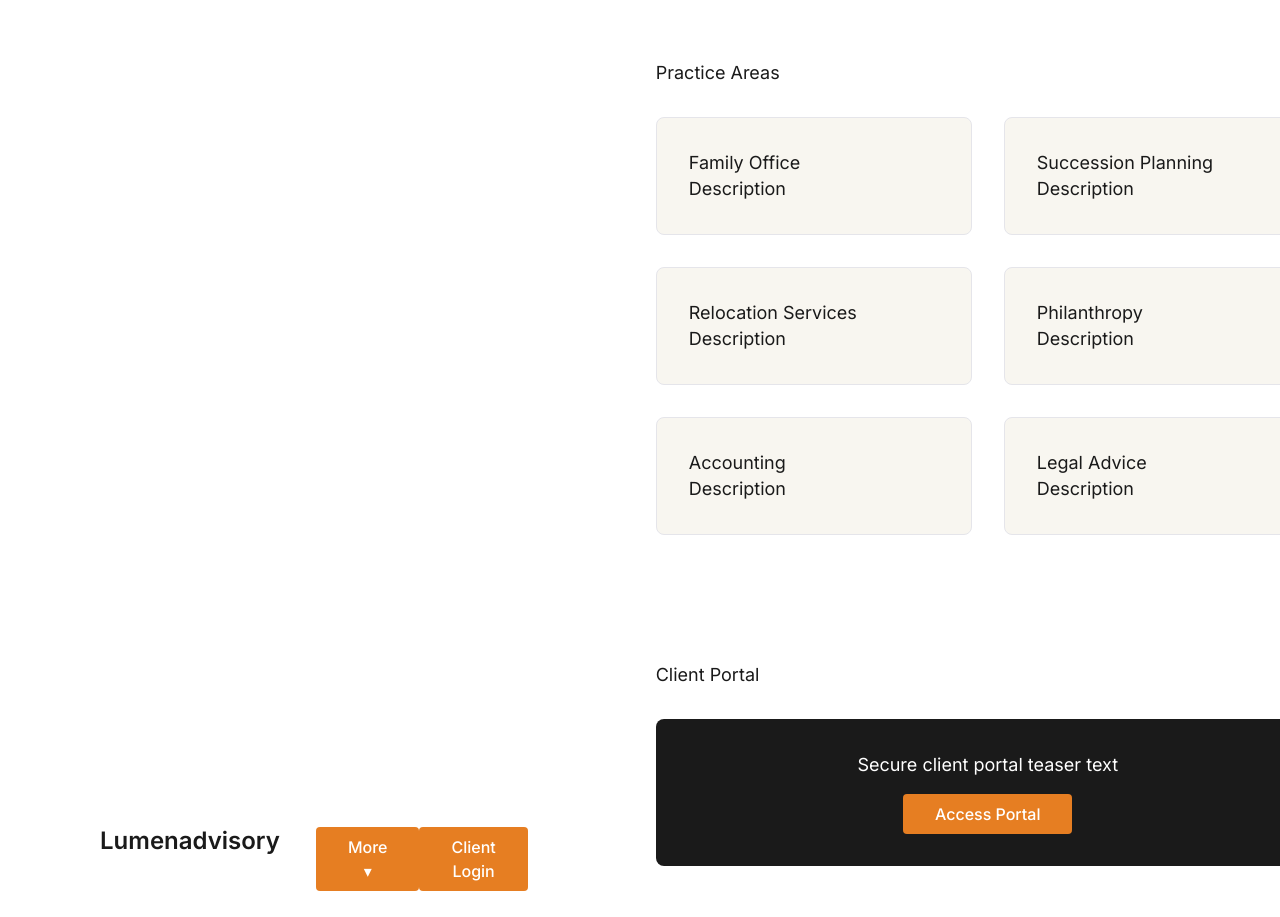
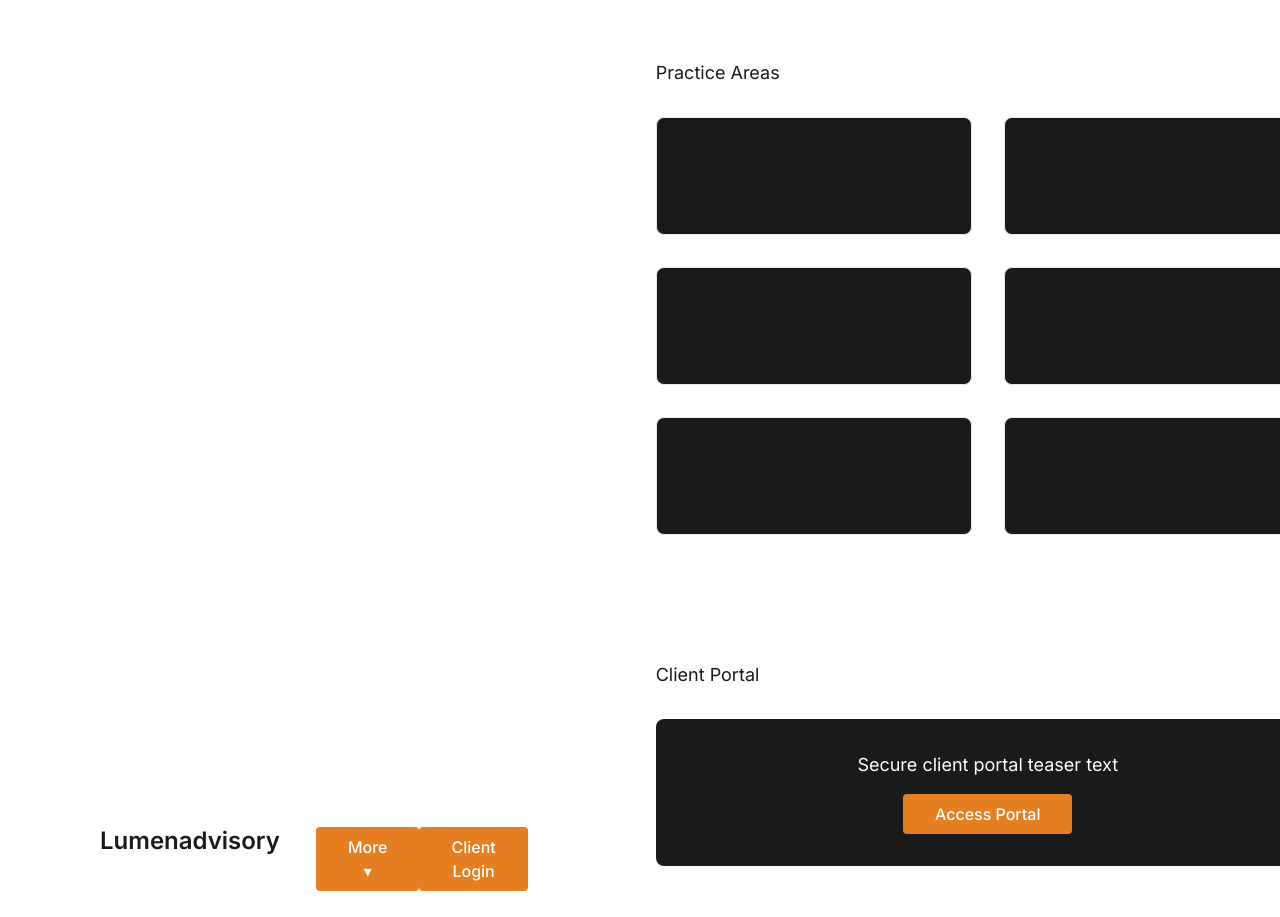
Before and after one commit to FLKevin23/Lumen, a website built with Vite: page index.html in a window 1280 px wide. Shown: the part 1008-1925 px from the top of the page. Built offline with nearby package versions, Linux system fonts and the light colour scheme.

Commit message:
Updated index.html

```diff
--- a/index.html
+++ b/index.html
@@ -332,7 +332,7 @@
 
     .practice-area-item {
       padding: var(--spacing-m);
-      background-color: var(--cream);
+      background-color: #1a1a1a;
       border-radius: 8px;
       border: 1px solid var(--light-grey);
       transition: transform 0.3s ease, box-shadow 0.3s ease;
```
